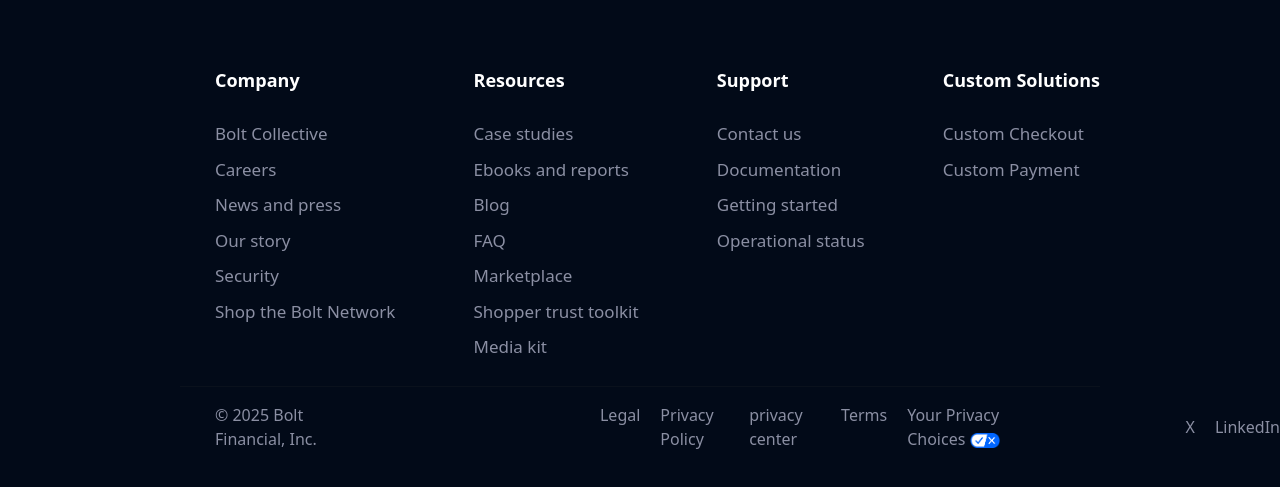
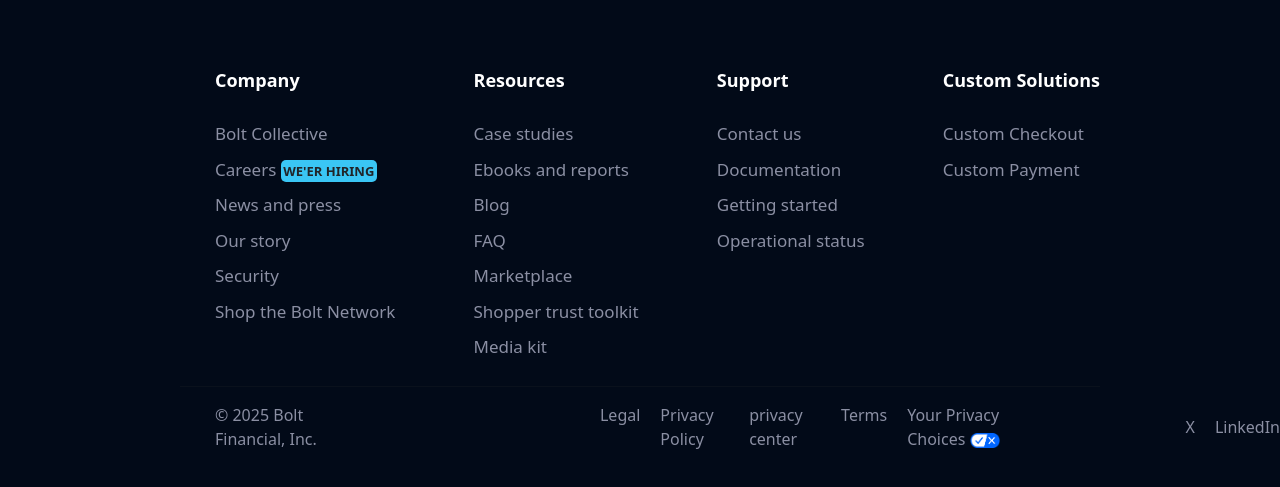
Before and after one commit to sholyjay/SQI-LV-1-Project, a plain HTML site: page index.html in a window 1280 px wide. Shown: the part 10207-10694 px from the top of the page. Drawn offline with nearby package versions, Linux system fonts and the light colour scheme.

Commit message:
index.html

```diff
--- a/index.html
+++ b/index.html
@@ -507,7 +507,7 @@
                         <h4>Company</h4>
                         <ul class="foot-cook">
                             <li><a href="#">Bolt Collective</a></li>
-                            <li><a href="#">Careers</a></li>
+                            <li><a href="#">Careers <mark style="background-color: #3ac6f5; border-radius: 5px;font-size: 13px; text-transform: uppercase; font-weight: 600;">We'er Hiring</mark> </a></li>
                             <li><a href="#">News and press</a></li>
                             <li><a href="#">Our story</a></li>
                             <li><a href="#">Security</a></li>
```
